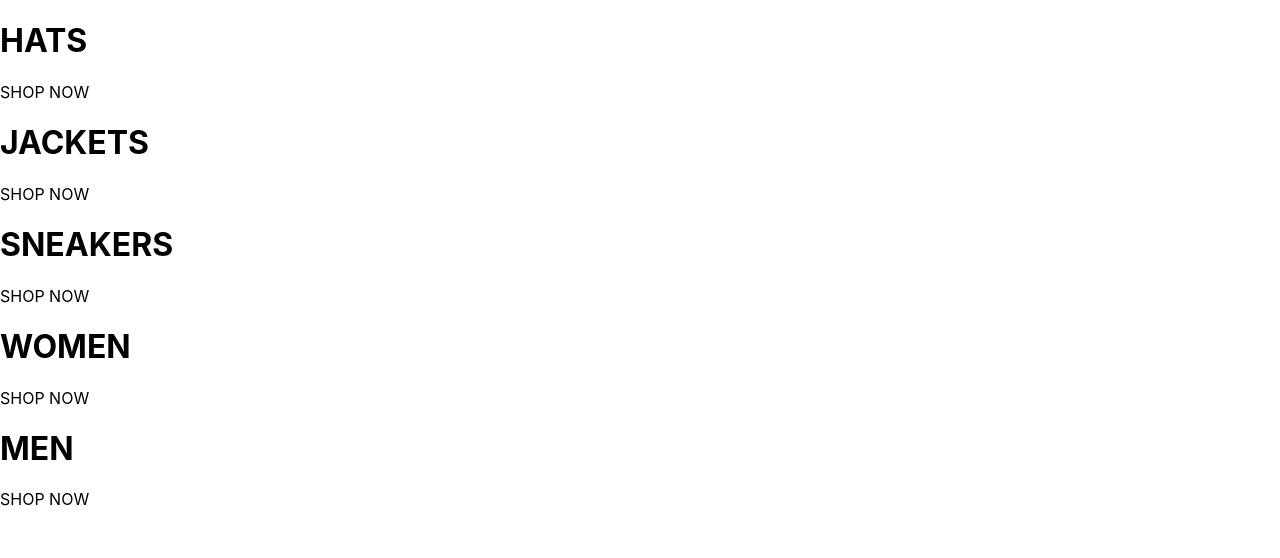
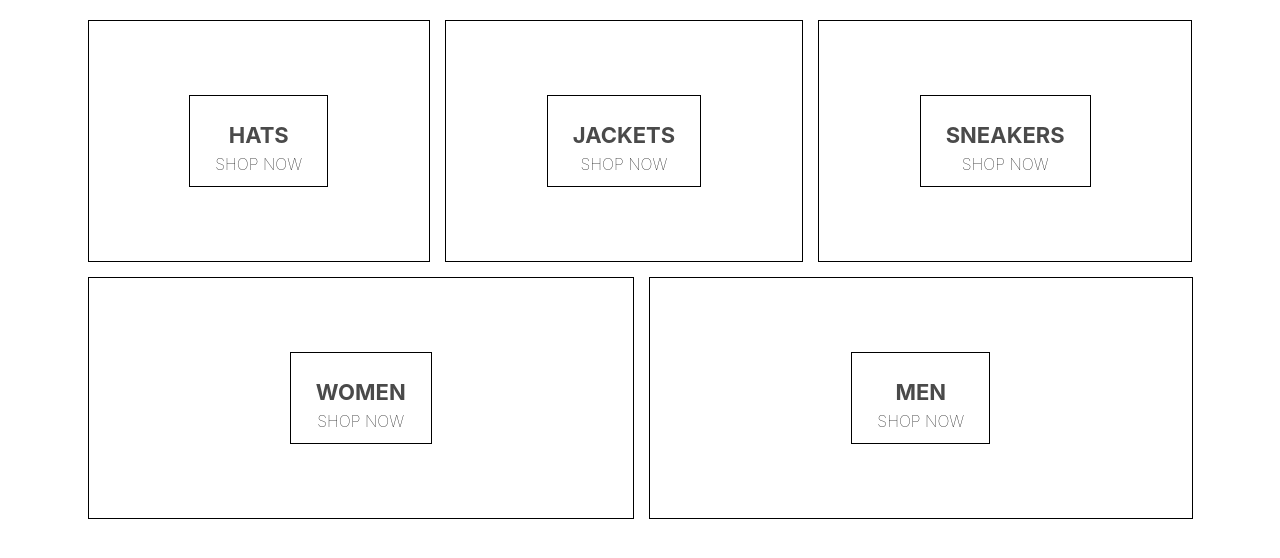
Before and after one commit to Richaaards/e-commerce-project, a React (Create React App) app in the folder e-commerce-clothing/: page / in a window 1280 px wide. Shown: the top 558 px of the page. Built offline with nearby package versions, Linux system fonts and the light colour scheme.

Commit message:
install sass for styling
install sass for styling

```diff
--- a/e-commerce-clothing/package.json
+++ b/e-commerce-clothing/package.json
@@ -6,6 +6,7 @@
     "@testing-library/jest-dom": "^5.14.1",
     "@testing-library/react": "^11.2.7",
     "@testing-library/user-event": "^12.8.3",
+    "node-sass": "^6.0.1",
     "react": "^17.0.2",
     "react-dom": "^17.0.2",
     "react-scripts": "4.0.3",
--- a/e-commerce-clothing/src/components/HomePage/HomePage.component.jsx
+++ b/e-commerce-clothing/src/components/HomePage/HomePage.component.jsx
@@ -1,4 +1,5 @@
 import React from "react";
+import "./HomePage.style.scss";
 
 const HomePage = () => {
     return (
--- /dev/null
+++ b/e-commerce-clothing/src/components/HomePage/HomePage.style.scss
@@ -0,0 +1,54 @@
+.homepage {
+    display: flex;
+    flex-direction: column;
+    align-items: center;
+    padding: 20px 80px;
+  }
+
+  .directory-menu {
+    width: 100%;
+    display: flex;
+    flex-wrap: wrap;
+    justify-content: space-between;
+  }
+
+  .menu-item {
+    min-width: 30%;
+    height: 240px;
+    flex: 1 1 auto;
+    display: flex;
+    align-items: center;
+    justify-content: center;
+    border: 1px solid black;
+    margin: 0 7.5px 15px;
+
+    &:first-child {
+      margin-right: 7.5px;
+    }
+
+    &:last-child {
+      margin-left: 7.5px;
+    }
+
+    .content {
+      height: 90px;
+      padding: 0 25px;
+      display: flex;
+      flex-direction: column;
+      align-items: center;
+      justify-content: center;
+      border: 1px solid black;
+
+      .title {
+        font-weight: bold;
+        margin-bottom: 6px;
+        font-size: 22px;
+        color: #4a4a4a;
+      }
+
+      .subtitle {
+        font-weight: lighter;
+        font-size: 16px;
+      }
+    }
+  }
```
Also changed, not shown: 1 other file (tests, documents, lock files or other folders).
